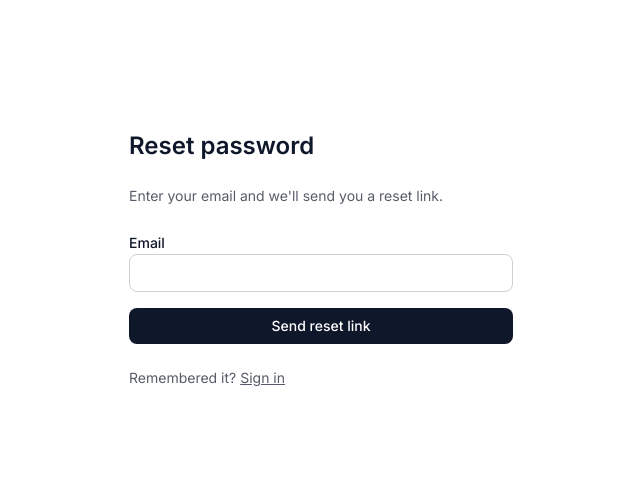
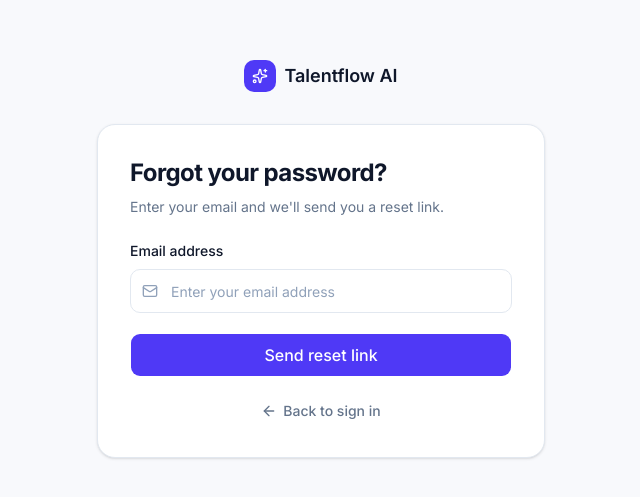
Before and after one commit to lysanderuy/hiremate, a Next.js app: page /forgot-password in a window 1280 px wide. Shown: the part 141-638 px from the top of the page, without its empty margins (319-959 px from the left). Built offline with nearby package versions, Linux system fonts and the light colour scheme.

Commit message:
feat: restyle forgot password page as centered form

```diff
--- a/src/app/(auth)/forgot-password/page.tsx
+++ b/src/app/(auth)/forgot-password/page.tsx
@@ -1,15 +1,32 @@
 "use client";
 
+import { ArrowLeft, Mail } from "lucide-react";
 import Link from "next/link";
 import { useState } from "react";
 
+import { AuthInput } from "@/components/auth/auth-input";
+import { Button } from "@/components/ui/button";
 import { createClient } from "@/lib/supabase/client";
 import { forgotPasswordSchema } from "@/validators/auth.validator";
+
+function BackToSignIn() {
+  return (
+    <div className="text-center">
+      <Link
+        href="/login"
+        className="inline-flex items-center gap-1.5 text-sm font-medium text-muted-foreground transition-colors hover:text-navy"
+      >
+        <ArrowLeft className="size-4" />
+        Back to sign in
+      </Link>
+    </div>
+  );
+}
 
 export default function ForgotPasswordPage() {
   const [error, setError] = useState<string | null>(null);
   const [loading, setLoading] = useState(false);
-  const [emailSent, setEmailSent] = useState(false);
+  const [sentTo, setSentTo] = useState<string | null>(null);
 
   async function handleSubmit(event: React.FormEvent<HTMLFormElement>) {
     event.preventDefault();
@@ -35,56 +52,58 @@ export default function ForgotPasswordPage() {
       return;
     }
 
-    setEmailSent(true);
+    setSentTo(parsed.data.email);
   }
 
-  if (emailSent) {
+  if (sentTo) {
     return (
-      <div className="space-y-4">
-        <h1 className="text-2xl font-semibold">Check your email</h1>
-        <p className="text-sm text-foreground/70">
-          If an account exists for that email, we sent a password reset link.
+      <div className="space-y-6 text-center">
+        <span className="mx-auto flex size-12 items-center justify-center rounded-full bg-tint text-primary">
+          <Mail className="size-6" />
+        </span>
+        <div className="space-y-2">
+          <h1 className="text-2xl font-bold tracking-tight text-navy">Check your email</h1>
+          <p className="text-sm text-muted-foreground">
+            If an account exists for {sentTo}, we sent a link to reset your password.
           </p>
+        </div>
+        <BackToSignIn />
       </div>
     );
   }
 
   return (
     <div className="space-y-6">
-      <h1 className="text-2xl font-semibold">Reset password</h1>
-      <p className="text-sm text-foreground/70">
+      <div className="space-y-2">
+        <h1 className="text-2xl font-bold tracking-tight text-navy">Forgot your password?</h1>
+        <p className="text-sm text-muted-foreground">
           Enter your email and we&apos;ll send you a reset link.
         </p>
+      </div>
 
-      <form onSubmit={handleSubmit} className="space-y-4">
-        <label className="block space-y-1.5">
-          <span className="text-sm font-medium">Email</span>
-          <input
+      <form onSubmit={handleSubmit} className="space-y-5">
+        <AuthInput
+          label="Email address"
+          icon={Mail}
           name="email"
           type="email"
           autoComplete="email"
+          placeholder="Enter your email address"
           required
-            className="w-full rounded-md border border-foreground/20 bg-transparent px-3 py-2 text-sm outline-none focus:border-foreground/50"
         />
-        </label>
 
-        {error && <p className="text-sm text-red-500">{error}</p>}
+        {error && (
+          <p role="alert" className="rounded-lg bg-red-50 px-3 py-2 text-sm text-red-600">
+            {error}
+          </p>
+        )}
 
-        <button
-          type="submit"
-          disabled={loading}
-          className="w-full rounded-md bg-foreground px-3 py-2 text-sm font-medium text-background hover:opacity-90 disabled:opacity-50"
-        >
+        <Button type="submit" size="lg" disabled={loading} className="h-11 w-full text-base">
           {loading ? "Sending..." : "Send reset link"}
-        </button>
+        </Button>
       </form>
 
-      <p className="text-sm text-foreground/70">
-        Remembered it?{" "}
-        <Link href="/login" className="underline hover:text-foreground">
-          Sign in
-        </Link>
-      </p>
+      <BackToSignIn />
     </div>
   );
 }
--- a/src/app/(auth)/layout.tsx
+++ b/src/app/(auth)/layout.tsx
@@ -1,7 +1,14 @@
+import { Logo } from "@/components/landing/logo";
+
 export default function AuthLayout({ children }: { children: React.ReactNode }) {
   return (
-    <main className="flex min-h-screen items-center justify-center p-4">
-      <div className="w-full max-w-sm">{children}</div>
+    <main className="flex min-h-dvh flex-col items-center justify-center bg-section px-4 py-10">
+      <div className="mb-8">
+        <Logo href="/" />
+      </div>
+      <div className="w-full max-w-md rounded-2xl border bg-white p-6 shadow-sm sm:p-8">
+        {children}
+      </div>
     </main>
   );
 }
```
Lines whose indentation alone changed are shown as unchanged.
